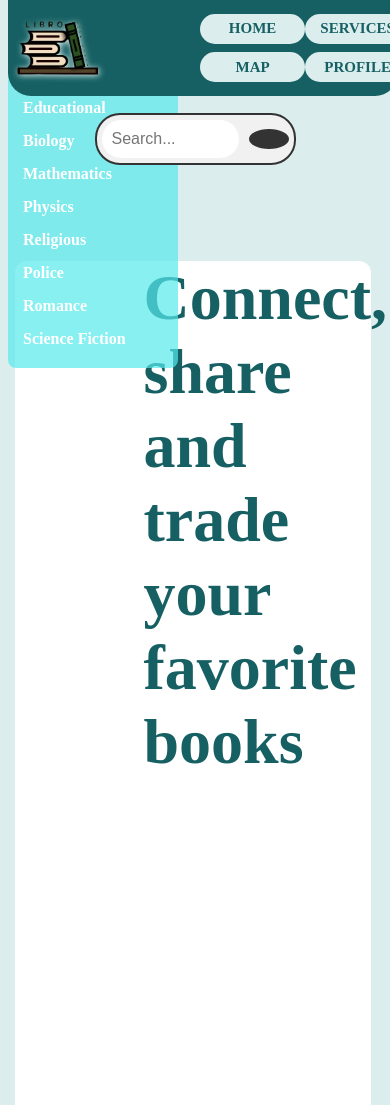
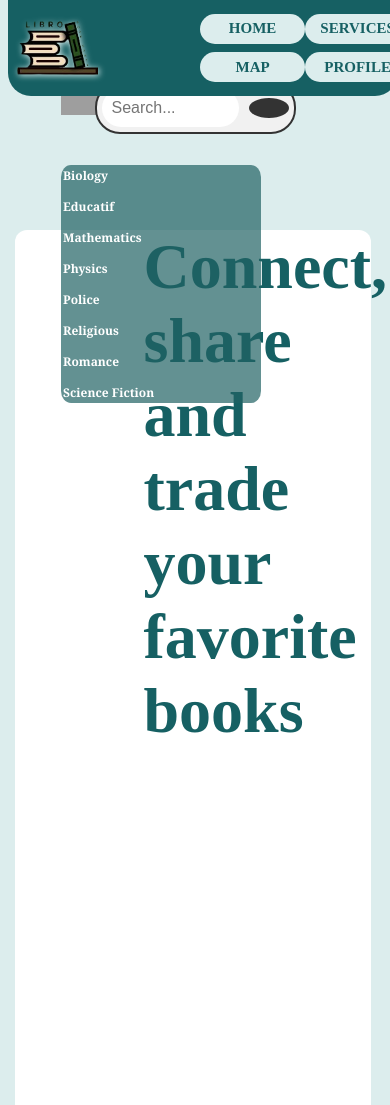
Before and after one commit to Celia-m1/Celia-m1, a PHP site: page /assets/html/home.html in a window 390 px wide, after a click that opens the changed part; the page is wider, and only the part inside the window is pictured. Shown: the top 1105 px of that part. Run offline with PHP 8.4, Linux system fonts and the light colour scheme; grey boxes are pictures that could not be loaded.

Commit message:
home page modified

```diff
--- a/assets/css/home.css
+++ b/assets/css/home.css
@@ -1,46 +1,121 @@
-/* -----Categories Section------ */
-
+/* Categories Section */
 .categories {
-  position: relative;
+  position: absolute; /* Positions element absolutely */
+  height: 800px; /* Sets a fixed height */
+  border-radius: 5%; /* Rounds the corners */
+  margin-left: 3rem; /* Adds left margin */
+  margin-top: 30px;
+  transition: background-color 0.5s ease; /* Smooth transition for background color on hover */
 }
 
 .titcat {
-  cursor: pointer;
+  position: absolute;
+  cursor: pointer; /* Changes cursor to pointer on hover */
+  display: flex;
+  align-items: center; /* Centers content vertically */
+  transition: transform 0.3s ease; /* Smooth scale effect on hover */
 }
 
-.Categories {
-  display: none;
-  background-color: rgba(85, 234, 237, 0.692);
-  border-radius: 8px;
-  padding: 10px;
-  position: absolute;
-  width: 150px;
+.cat1 {
+  margin-top: 5rem; /* Adds top margin */
+  width: 200px;
+  opacity: 0; /* Hides element initially */
+  visibility: hidden;
+  transition: opacity 0.5s ease, visibility 0.5s ease; /* Smoothly fades element in/out */
 }
 
-#toggle-cat:checked ~ .Categories {
-  display: block;
+/* Makes .cat1 visible when #toggle-cat is checked */
+#toggle-cat:checked ~ .cat1 {
+  opacity: 1;
+  visibility: visible;
+  border-radius: 5% 5% 5% 5%;
+  background-color: #206264b2;
+  /* Adds a semi-transparent dark background */
 }
 
-.categories ul {
-  list-style: none;
-  padding: 0;
-  margin: 0;
+.titcat:hover {
+  transform: scale(1.1); /* Enlarges element on hover */
 }
 
-.categories ul li {
-  margin-bottom: 5px;
+/* General list styling */
+ul {
+  list-style: none; /* Removes default bullet points */
+  padding: 0; /* Removes default padding */
+  font-size: 50px;
 }
 
-.categories ul li a {
-  text-decoration: none;
-  color: white;
-  padding: 5px;
-  display: block;
-  transition: background-color 0.3s ease;
+.categories li {
+  margin-bottom: 10px; /* Adds space between list items */
 }
 
-.categories ul li a:hover {
-  background-color: #30528d22;
+.categories a {
+  font-size: 18px;
+  font-family: Cambria, Cochin, Georgia, Times, "Times New Roman", serif;
+  color: white;
+  text-decoration: none; /* Removes underline from links */
+  display: block;
+  padding: 10px; /* Adds padding around links */
+  border-radius: 5%;
+  transition: background-color 0.3s ease; /* Smooth background color transition on hover */
+}
+
+.categories a:hover {
+  background-color: rgba(
+    255,
+    255,
+    255,
+    0.603
+  ); /* Lightens background color on hover */
+  color: #333; /* Changes text color */
+}
+
+.categories a:last-child:hover {
+  border-radius: 5%; /* Adds extra rounding on hover */
+  background-color: rgba(255, 255, 255, 0.534);
+  color: #333;
+}
+.categories a:first-child:hover {
+  border-radius: 5%; /* Adds extra rounding on hover */
+  background-color: rgba(255, 255, 255, 0.534);
+  color: #333;
+}
+/* Media Queries for Responsiveness */
+
+/* Medium screens */
+@media (max-width: 992px) {
+  .categories {
+    width: 130px; /* Adjust width for medium screens */
+    padding: 8px; /* Reduce padding */
+  }
+  .categories ul li a {
+    font-size: 14px; /* Adjust font size */
+    padding: 4px; /* Reduce padding */
+  }
+}
+
+/* Small screens */
+@media (max-width: 768px) {
+  .categories {
+    width: 110px;
+    padding: 6px;
+  }
+  .categories ul li a {
+    font-size: 13px;
+    padding: 3px;
+  }
+}
+
+/* Extra small screens */
+@media (max-width: 576px) {
+  .categories {
+    width: 100px;
+    padding: 5px;
+    border-radius: 5%; /* Round corners more for small screens */
+  }
+  .categories ul li a {
+    font-size: 12px;
+    padding: 2px;
+  }
 }
 
 .search-container {
--- a/assets/html/account.html
+++ b/assets/html/account.html
@@ -35,8 +35,8 @@
 
             <!-- Label to simulate the clickable button for toggling categories -->
             <label for="toggle-cat" class="titcat">
-                <img src="../images/menu.png" height="50px" width="50px" alt="Menu"> <!-- Menu icon -->
-                <h3>Categories</h3> <!-- Categories title -->
+                <img src="../images/menu.png" height="40px" width="40px" alt="Menu"> <!-- Menu icon -->
+                <!-- Categories title -->
             </label>
 
             <!-- Content to show/hide categories -->
--- a/assets/html/home.html
+++ b/assets/html/home.html
@@ -27,25 +27,27 @@
         </nav>
     </header>
     <main>
-        <div class="categories">
-            <!-- Hidden checkbox for toggle functionality -->
+        <div class="categories"> <!-- Categories section -->
+            <!-- Hidden checkbox for toggle functionality to show/hide categories -->
             <input type="checkbox" id="toggle-cat" hidden>
-            <!-- Label to simulate the clickable button -->
+
+            <!-- Label to simulate the clickable button for toggling categories -->
             <label for="toggle-cat" class="titcat">
-                <img src="../images/menu.png" alt="Menu" width="30px">
+                <img src="../images/menu.png" height="40px" width="40px" alt="Menu"> <!-- Menu icon -->
+                <!-- Categories title -->
             </label>
 
-            <div class="Categories">
-                <h2 style="font-size: larger; font-style:oblique;">Categories</h2>
-                <ul>
-                    <li><a href="educatif.html">Educational</a></li>
-                    <li><a href="biology.html">Biology</a></li>
-                    <li><a href="mathscat.html">Mathematics</a></li>
-                    <li><a href="physics.html">Physics</a></li>
-                    <li><a href="relegiouscat.html">Religious</a></li>
-                    <li><a href="policecat.html">Police</a></li>
-                    <li><a href="romance.html">Romance</a></li>
-                    <li><a href="scienficcat.html">Science Fiction</a></li>
+            <!-- Content to show/hide categories -->
+            <div class="cat1">
+                <ul> <!-- Unordered list of categories -->
+                    <li><a href="../html/biology.html">Biology</a></li>
+                    <li><a href="../html/educatif.html">Educatif</a></li>
+                    <li><a href="../html/mathscat.html">Mathematics</a></li>
+                    <li><a href="../html/physics.html">Physics</a></li>
+                    <li><a href="../html/policecat.html">Police</a></li>
+                    <li><a href="../html/relegiouscat.html">Religious</a></li>
+                    <li><a href="../html/romance.html">Romance</a></li>
+                    <li><a href="../html/scienficcat.html">Science Fiction</a></li>
                 </ul>
             </div>
         </div>
--- a/assets/html/physics.html
+++ b/assets/html/physics.html
@@ -32,8 +32,8 @@
 
             <!-- Label to simulate the clickable button for toggling categories -->
             <label for="toggle-cat" class="titcat">
-                <img src="../images/menu.png" height="50px" width="50px" alt="Menu"> <!-- Menu icon -->
-                <h3>Categories</h3> <!-- Categories title -->
+                <img src="../images/menu.png" height="40px" width="40px" alt="Menu"> <!-- Menu icon -->
+                <!-- Categories title -->
             </label>
 
             <!-- Content to show/hide categories -->
--- a/assets/html/romance.html
+++ b/assets/html/romance.html
@@ -32,8 +32,8 @@
 
             <!-- Label to simulate the clickable button for toggling categories -->
             <label for="toggle-cat" class="titcat">
-                <img src="../images/menu.png" height="50px" width="50px" alt="Menu"> <!-- Menu icon -->
-                <h3>Categories</h3> <!-- Categories title -->
+                <img src="../images/menu.png" height="40px" width="40px" alt="Menu"> <!-- Menu icon -->
+                <!-- Categories title -->
             </label>
 
             <!-- Content to show/hide categories -->
```
Also changed, not shown: assets/css/account.css (+40 -6 lines), assets/css/physics.css (+40 -6 lines), assets/css/romancestyle.css (+38 -0 lines), assets/html/services.html (+38 -28 lines).
